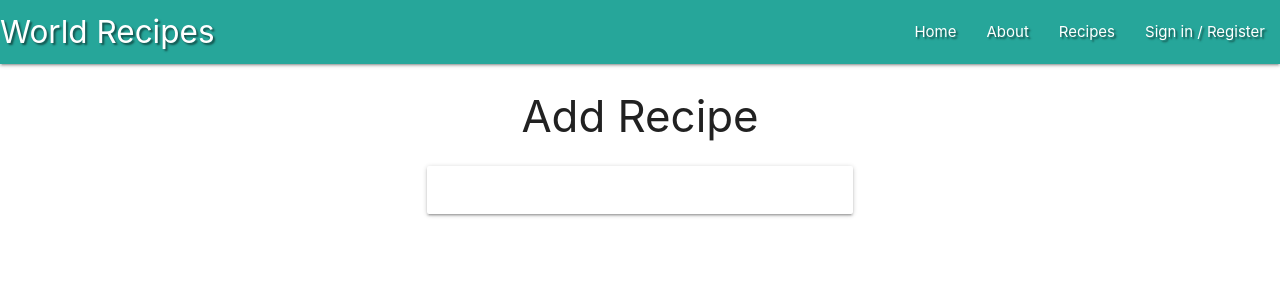
After one commit to Code-Institute-Submissions/phil-griffith-world_recipes_AprResub, a Flask app: page /add_recipe in a window 1280 px wide. The commit adds this page. Shown: the top 300 px of the page. Run offline with Flask 2, Linux system fonts and the light colour scheme; some libraries are stand-ins or nearby versions.

Commit message:
Create add_recipe template

```diff
--- a/app.py
+++ b/app.py
@@ -117,6 +117,11 @@ def sign_out():
     return(redirect(url_for("sign_in")))
 
 
+@app.route("/add_recipe")
+def add_recipe():
+    return render_template("add_recipe.html")
+
+
 if __name__ == "__main__":
     app.run(host=os.environ.get("IP"),
             port=int(os.environ.get("PORT")),
--- /dev/null
+++ b/templates/add_recipe.html
@@ -0,0 +1,13 @@
+{% extends "base.html" %}
+{% block content %}
+
+    <h3 class="center-align">Add Recipe</h3>
+
+    <div class="row">
+        <div class="col s8 m6 offset-m3">
+            <div class="card-panel">
+            </div>
+        </div>
+    </div>
+
+{% endblock %}
--- a/templates/base.html
+++ b/templates/base.html
@@ -25,7 +25,7 @@
                     <li><a href="badges.html">About</a></li>
                     <li><a href="{{ url_for('get_recipes') }}">Recipes</a></li>
                     {% if session.user and session.user != "admin" %}
-                        <li><a href="">Add Recipe</a></li>
+                        <li><a href="{{ url_for('add_recipe') }}">Add Recipe</a></li>
                         <li><a href="{{ url_for('account', username=session['user']) }}">My Account</a></li>
                         <li><a href="{{ url_for('sign_out') }}">Sign out</a></li>
                     {% elif session.user == "admin" %}
@@ -45,7 +45,7 @@
             <li><a href="badges.html">About</a></li>
             <li><a href="{{ url_for('get_recipes') }}">Recipes</a></li>
             {% if session.user and session.user != "admin" %}
-                <li><a href="">Add Recipe</a></li>
+                <li><a href="{{ url_for('add_recipe') }}">Add Recipe</a></li>
                 <li><a href="{{ url_for('account', username=session['user']) }}">My Account</a></li>
                 <li><a href="{{ url_for('sign_out') }}">Sign out</a></li>
             {% elif session.user == "admin" %}
```
